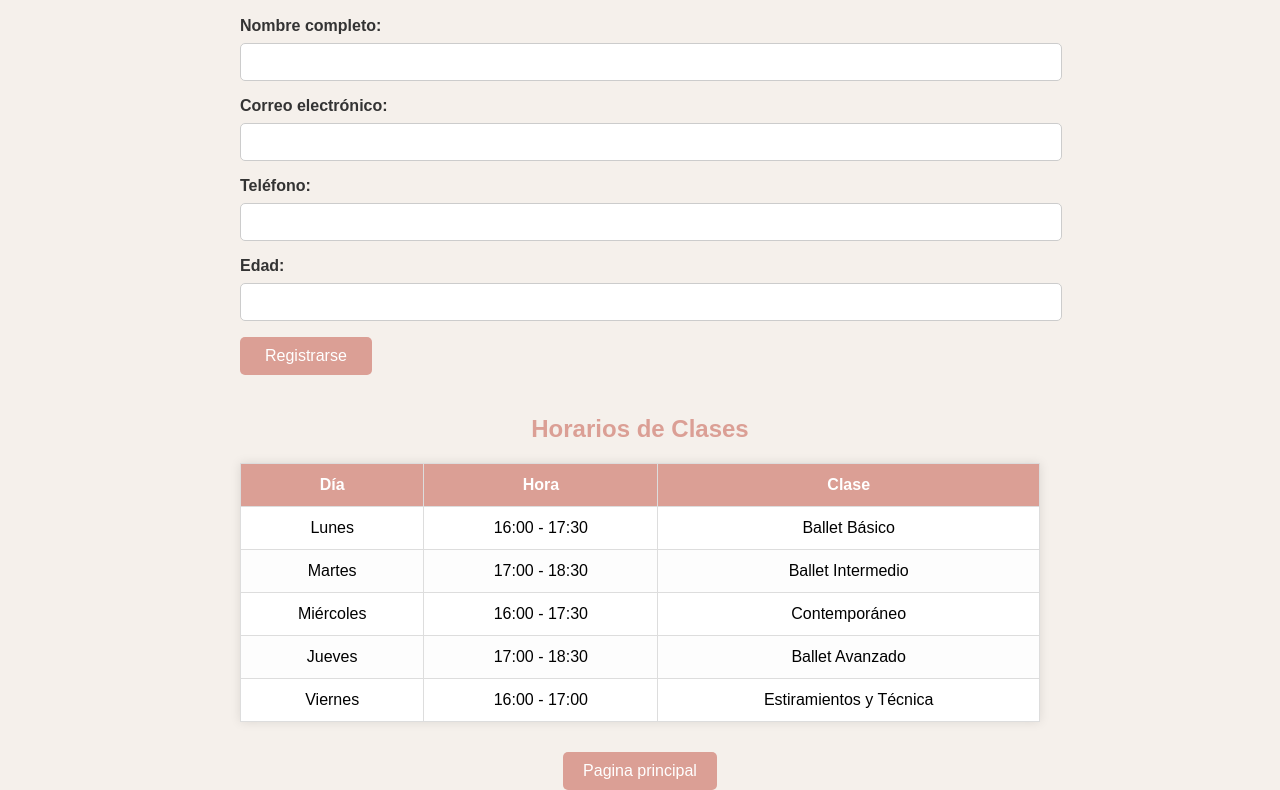
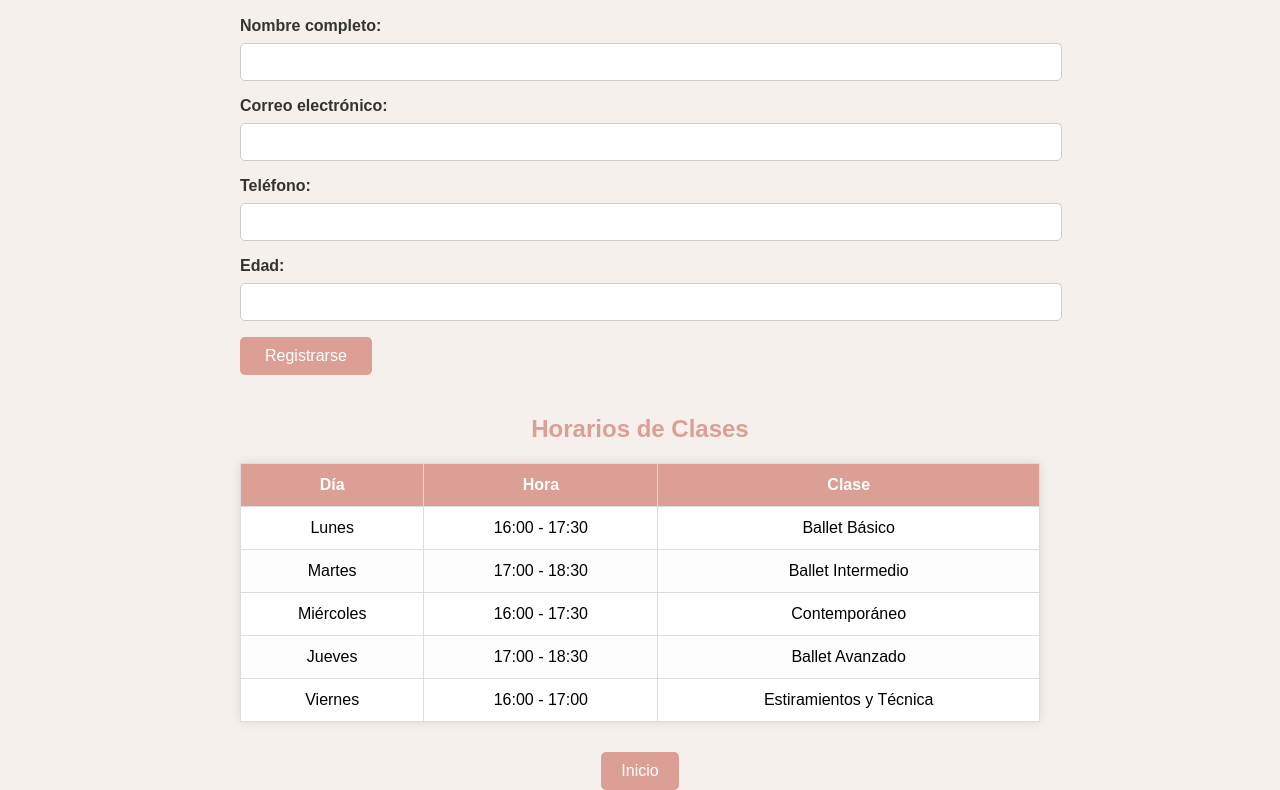
Before and after one commit to castromss/Academia, a plain HTML site: page registro.html in a window 1280 px wide. Shown: the part 135-925 px from the top of the page. Drawn offline with Linux system fonts and the light colour scheme.

Commit message:
Update registro.html

```diff
--- a/registro.html
+++ b/registro.html
@@ -155,7 +155,7 @@
     </div>
 
 </style>
-	<a href="C:\Users\admin\Downloads\danza tics\danza tics\index.html" class="boton">Pagina principal</a>
+	<a href="index.html" class="boton">Inicio</a>
 
 <style>
         .boton {
```
